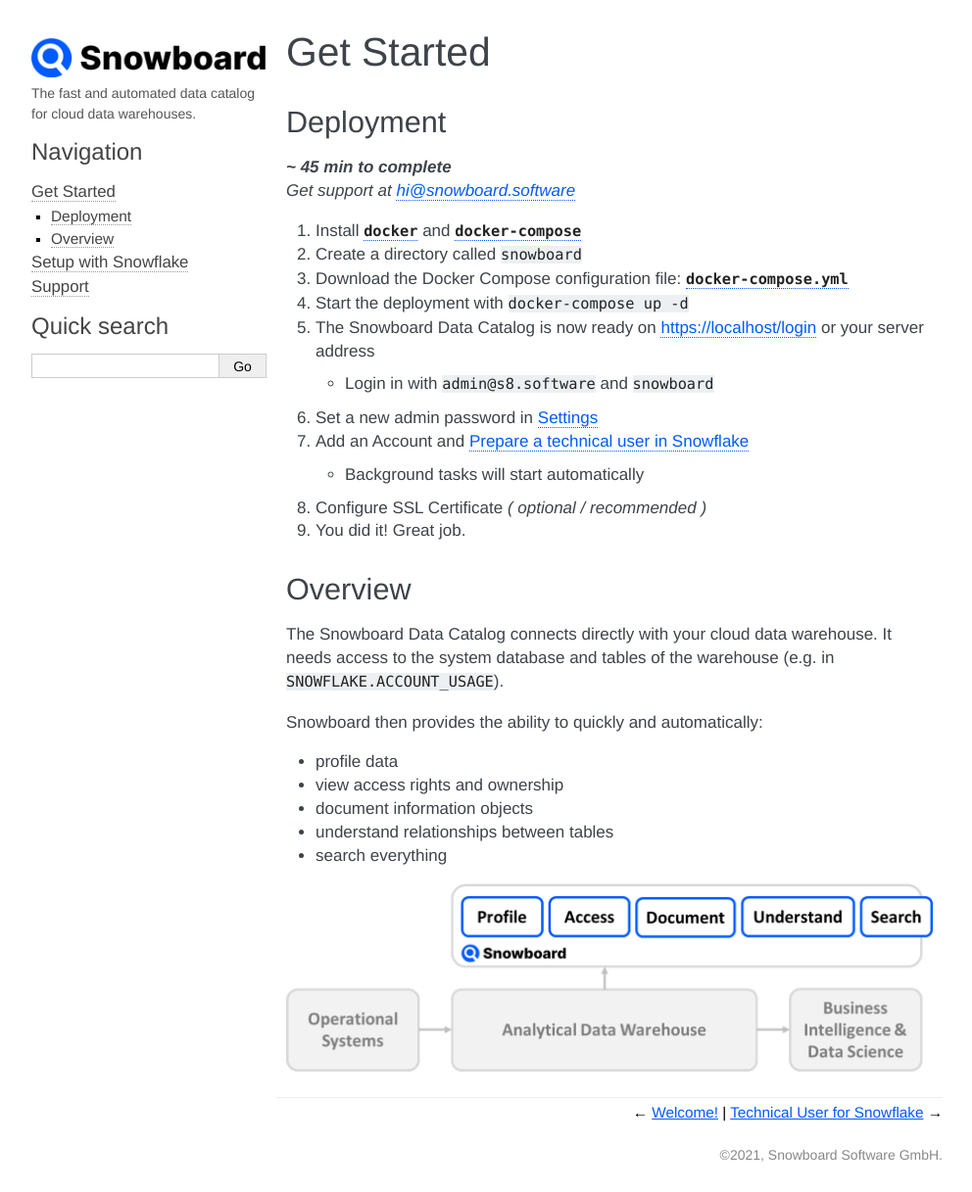
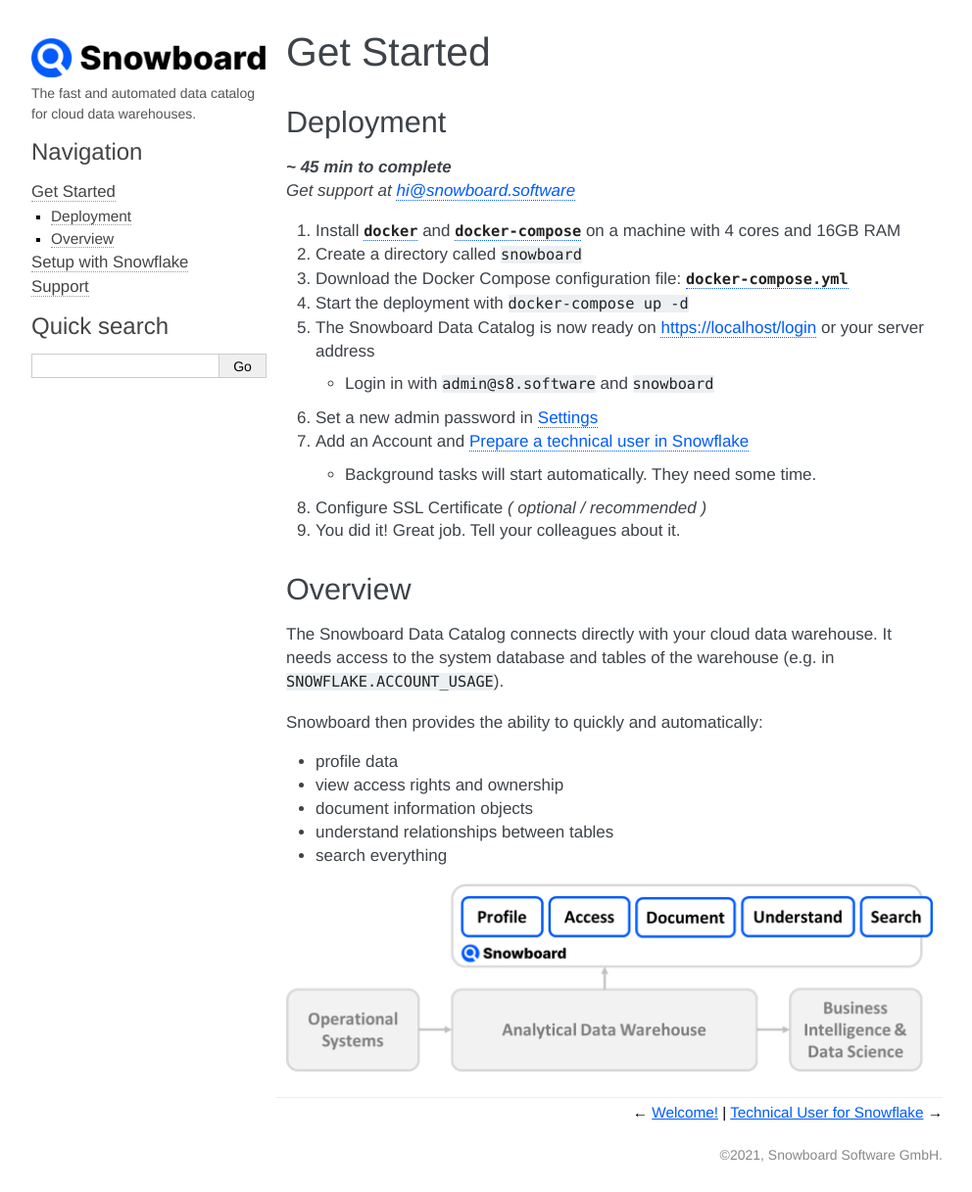
Before and after one commit to Snowboard-Software/snowboard_software, a Sphinx documentation site: the page built from docs/getstarted.md, in a window 1280 px wide. Shown: the whole page at 98% size, without its empty margins (148-1140 px from the left). Built offline with Sphinx 7.4.7, drawn with Linux system fonts in a browser that asks for light colours.

```diff
--- a/docs/docker-compose.yml
+++ b/docs/docker-compose.yml
@@ -1,7 +1,7 @@
 version: '3.8'
 services:
   frontend:
-    image: getsnowboard/snowboard_ui:21.03.08
+    image: getsnowboard/snowboard_ui:21.03.09
     volumes:
       - nginx_certs:/certs
     links:
@@ -10,7 +10,7 @@
       - 80:8080
       - 443:8443
   app:
-    image: getsnowboard/snowboard_api:21.03.08
+    image: getsnowboard/snowboard_api:21.03.09
     links:
       - "arangodb:arangodb"
       - "search:search"
--- a/docs/getstarted.md
+++ b/docs/getstarted.md
@@ -5,7 +5,7 @@
 ***~ 45 min to complete***  <br>
 *Get support at [hi@snowboard.software](mailto:hi@snowboard.software)*
 
-1. Install [`docker`](https://docs.docker.com/engine/install/) and [`docker-compose`](https://docs.docker.com/compose/install/)
+1. Install [`docker`](https://docs.docker.com/engine/install/) and [`docker-compose`](https://docs.docker.com/compose/install/) on a machine with 4 cores and 16GB RAM
 2. Create a directory called `snowboard`
 3. Download the Docker Compose configuration file: [`docker-compose.yml`](https://raw.githubusercontent.com/zurferr/snowboard_software/main/docs/docker-compose.yml "Download file")
 4. Start the deployment with `docker-compose up -d`
@@ -13,9 +13,9 @@
     - Login in with `admin@s8.software` and `snowboard`
 6. Set a new admin password in [Settings](http://localhost/settings#Users)
 7. Add an Account and [Prepare a technical user in Snowflake](snowflake_connection.md)
-    - Background tasks will start automatically
+    - Background tasks will start automatically. They need some time.
 8. Configure SSL Certificate _( optional / recommended )_
-9. You did it! Great job.
+9. You did it! Great job. Tell your colleagues about it.
 
 
 ## Overview
```
